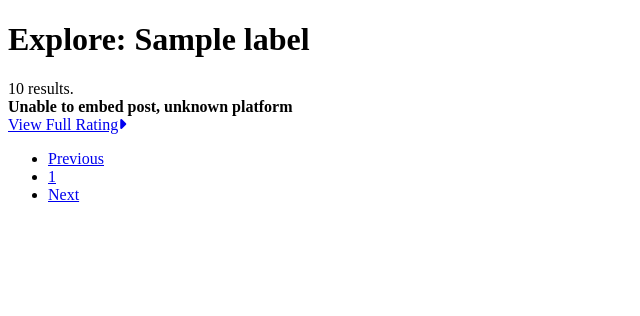
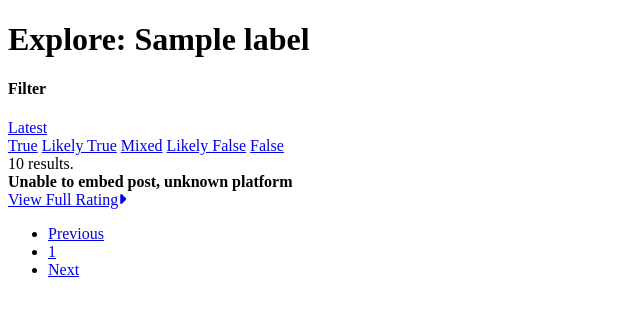
Before and after one commit to freddyheppell/crowdeval, a Python web app: template crowdeval/templates/posts/explore.html in a window 1280 px wide. Shown: the part 130-446 px from the top of the page, without its empty margins (0-640 px from the left). Run offline with Jinja, Linux system fonts and the light colour scheme; the template is opened without the code that fills it: most values are stand-ins (such as "Sample title", 1, 10 or a date in 2020); some libraries are stand-ins or nearby versions.

Commit message:
Add basic explore page by rating

```diff
--- a/crowdeval/app.py
+++ b/crowdeval/app.py
@@ -64,6 +64,7 @@ def register_commands(app):
     app.cli.add_command(commands.wipeout)
     app.cli.add_command(commands.seed_ratings)
     app.cli.add_command(commands.reindex)
+    app.cli.add_command(commands.recache_explore)
 
 
 def register_template_filters(app):
--- a/crowdeval/posts/support/scoring.py
+++ b/crowdeval/posts/support/scoring.py
@@ -155,12 +155,8 @@ class BayesianRatingCalculator:
             score_sum += self.score_values[score] * frac
             score_sum_sq += (self.score_values[score] ** 2) * frac
 
-        print(score_sum)
-        print(score_sum_sq)
-
         # Compute the variance and standard deviations
         variance = (score_sum_sq - (score_sum ** 2)) / (self.N + self.K + 1)
-        print(variance)
         stdev = sqrt(variance)
 
         # This is the credible amount the score could be above or below the expectation
--- a/crowdeval/templates/posts/explore.html
+++ b/crowdeval/templates/posts/explore.html
@@ -7,6 +7,22 @@
 
     <div class="row">
         <div class="col-md-3">
+            <h4>Filter</h4>
+
+            <div class="list-group mb-3">
+                <a href="{{ url_for('explore.latest') }}" class="list-group-item list-group-item-action {% if active_filter == 'latest' %} active {% endif %}" aria-current="true">
+                    Latest
+                </a>
+            </div>
+
+            <div class="list-group">
+                <a href="{{ url_for('explore.by_result', rating='true') }}" class="list-group-item list-group-item-action {% if active_filter == 'true' %} active {% endif %}">True</a>
+                <a href="{{ url_for('explore.by_result', rating='likely-true') }}" class="list-group-item list-group-item-action {% if active_filter == 'likely-true' %} active {% endif %}">Likely True</a>
+                <a href="{{ url_for('explore.by_result', rating='mixed') }}" class="list-group-item list-group-item-action {% if active_filter == 'mixed' %} active {% endif %}">Mixed</a>
+                <a href="{{ url_for('explore.by_result', rating='likely-false') }}" class="list-group-item list-group-item-action {% if active_filter == 'likely-false' %} active {% endif %}">Likely False</a>
+                <a href="{{ url_for('explore.by_result', rating='false') }}" class="list-group-item list-group-item-action {% if active_filter == 'false' %} active {% endif %}">False</a>
+            </div>
+
             <div class="text-muted">
                 {{ "{:,}".format(pagination.total) }} results.
             </div>
@@ -31,7 +47,7 @@
                     {% endif %}
                 {% endfor %}
 
-                <li class="page-item {% if pagination.page == pagination.pages %}disabled{% endif %}">
+                <li class="page-item {% if pagination.page == pagination.pages or pagination.pages == 0 %} disabled {% endif %}">
                     <a class="page-link" href="?page={{ pagination.next_num }}">Next</a>
                 </li>
             </ul>
```
Also changed, not shown: crowdeval/commands.py (+11 -0 lines), crowdeval/explore/routes.py (+39 -2 lines).
